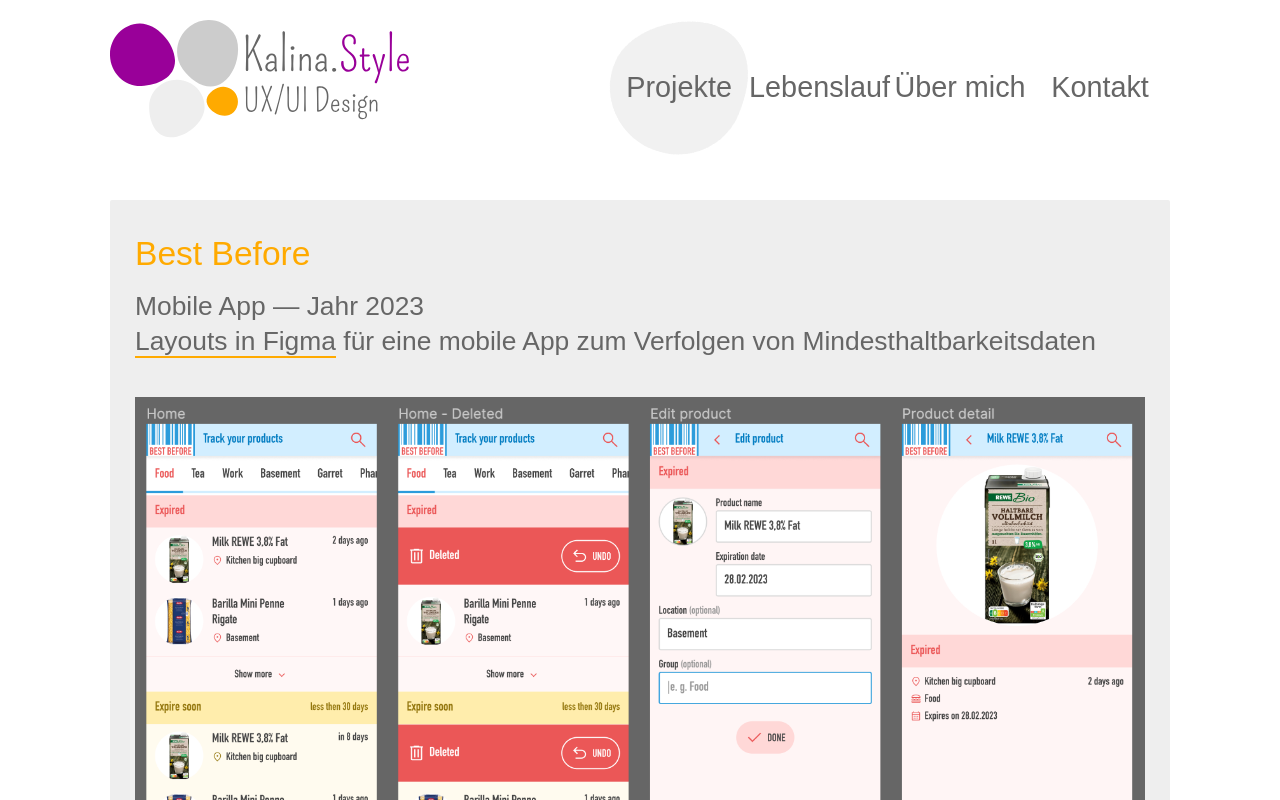
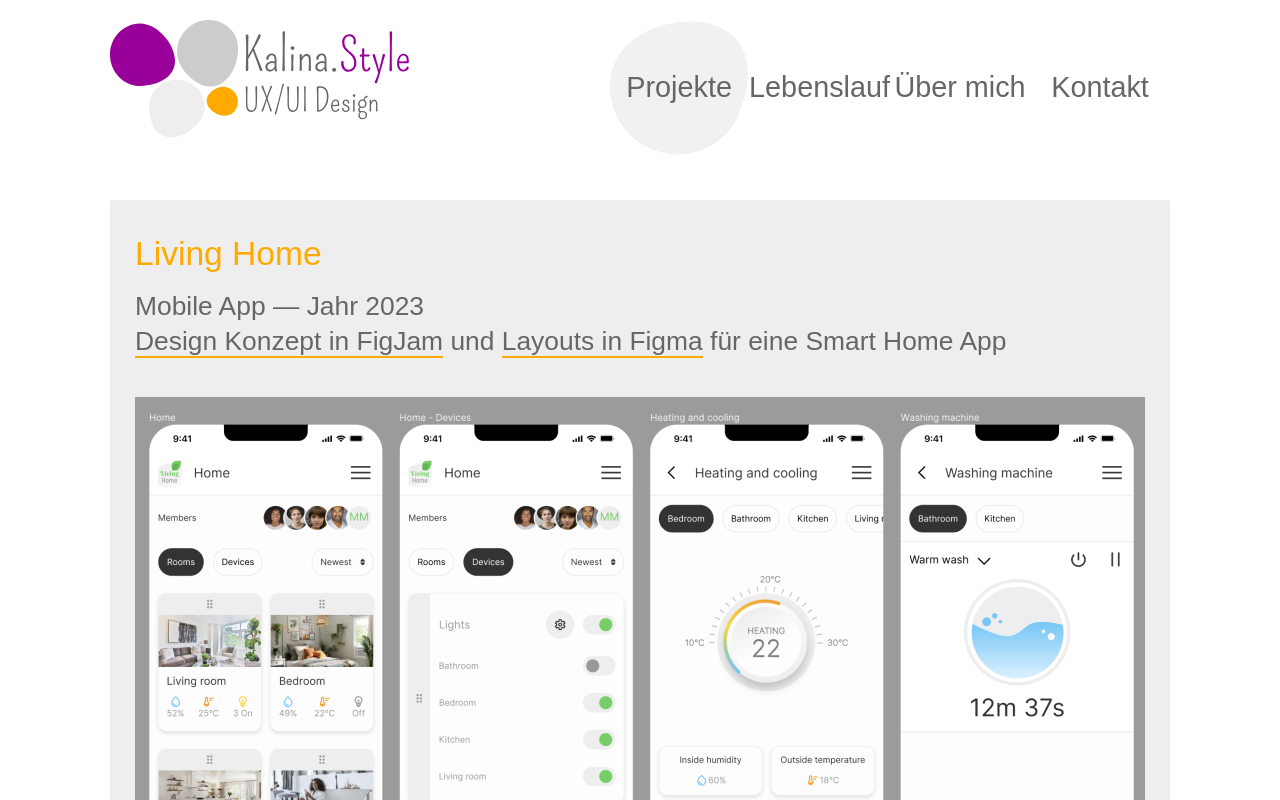
Before and after one commit to kalinagg/meineprojekte, a React (Create React App) app: page /projects in a window 1280 px wide. Shown: the top 800 px of the page. Built offline with nearby package versions, Linux system fonts and the light colour scheme; a web font is replaced by a local one.

Commit message:
Added Living home

```diff
--- a/src/TextBoxProjects/TextBoxProjectsData.js
+++ b/src/TextBoxProjects/TextBoxProjectsData.js
@@ -1,3 +1,4 @@
+import livingHome from './images/living-home.png'
 import bestBefore from './images/best-before.png'
 import squarePics from './images/square-pics.png'
 import apetitniNe6ta from './images/apetitni-ne6ta.png'
@@ -12,13 +13,22 @@ import soccer from './images/soccer-live-scores.png'
 
 export const projects = [
     {
+        id: 0,
+        image: livingHome,
+        title: 'Living Home',
+        subtitle: 'Mobile App',
+        year: '2023',
+        link: 'https://www.figma.com/file/1OoJtGnwonubyYQ8UpMcMK/Living-home?type=design&node-id=0%3A1&mode=design&t=BbU8GI8H7lOCUs5L-1',
+        text: '<a href="https://www.figma.com/file/A5G35XUW0iDKr9zn7YSGnA/Kalina-Georgieva---Projektkonzept?type=whiteboard&node-id=0%3A1&t=ZMbKuLy7k4TtlHGA-1" target="blank">Design Konzept in FigJam</a> und <a href="https://www.figma.com/file/1OoJtGnwonubyYQ8UpMcMK/Living-home?type=design&node-id=0%3A1&mode=design&t=BbU8GI8H7lOCUs5L-1" target="blank">Layouts in Figma</a> für eine Smart Home App'
+    },
+    {
         id: 1,
         image: bestBefore,
         title: 'Best Before',
         subtitle: 'Mobile App',
         year: '2023',
         link: 'https://www.figma.com/file/8xOnZBaoKKlb08ElL8FJvf/BestBefore?node-id=0%3A1&t=1f8loummLFzQ49jy-0',
-        text: '<a href="https://www.figma.com/file/8xOnZBaoKKlb08ElL8FJvf/BestBefore?node-id=0%3A1&t=1f8loummLFzQ49jy-0" target="blank">Layouts in Figma</a> für eine mobile App zum Verfolgen von Mindesthaltbarkeitsdaten'
+        text: '<a href="https://www.figma.com/file/8xOnZBaoKKlb08ElL8FJvf/BestBefore?node-id=0%3A1&t=1f8loummLFzQ49jy-0" target="blank">Layouts in Figma</a> für eine App zum Verfolgen von Mindesthaltbarkeitsdaten'
     },
     {
         id: 2,
@@ -27,7 +37,7 @@ export const projects = [
         subtitle: 'Mobile App',
         year: '2022',
         link: 'https://www.figma.com/file/y1EsIn7mQ2QkK1kbbkcUfl/Square-Pics?node-id=0%3A1',
-        text: '<a href="https://www.figma.com/file/y1EsIn7mQ2QkK1kbbkcUfl/Square-Pics?node-id=0%3A1" target="blank">Layouts in Figma</a> für eine mobile App, die PDF Photokalender erstellt'
+        text: '<a href="https://www.figma.com/file/y1EsIn7mQ2QkK1kbbkcUfl/Square-Pics?node-id=0%3A1" target="blank">Layouts in Figma</a> für eine App, die PDF Photokalender erstellt'
     },
     {
         id: 3,
```
Also changed, not shown: src/TextBoxProjects/images/living-home.png (added).
